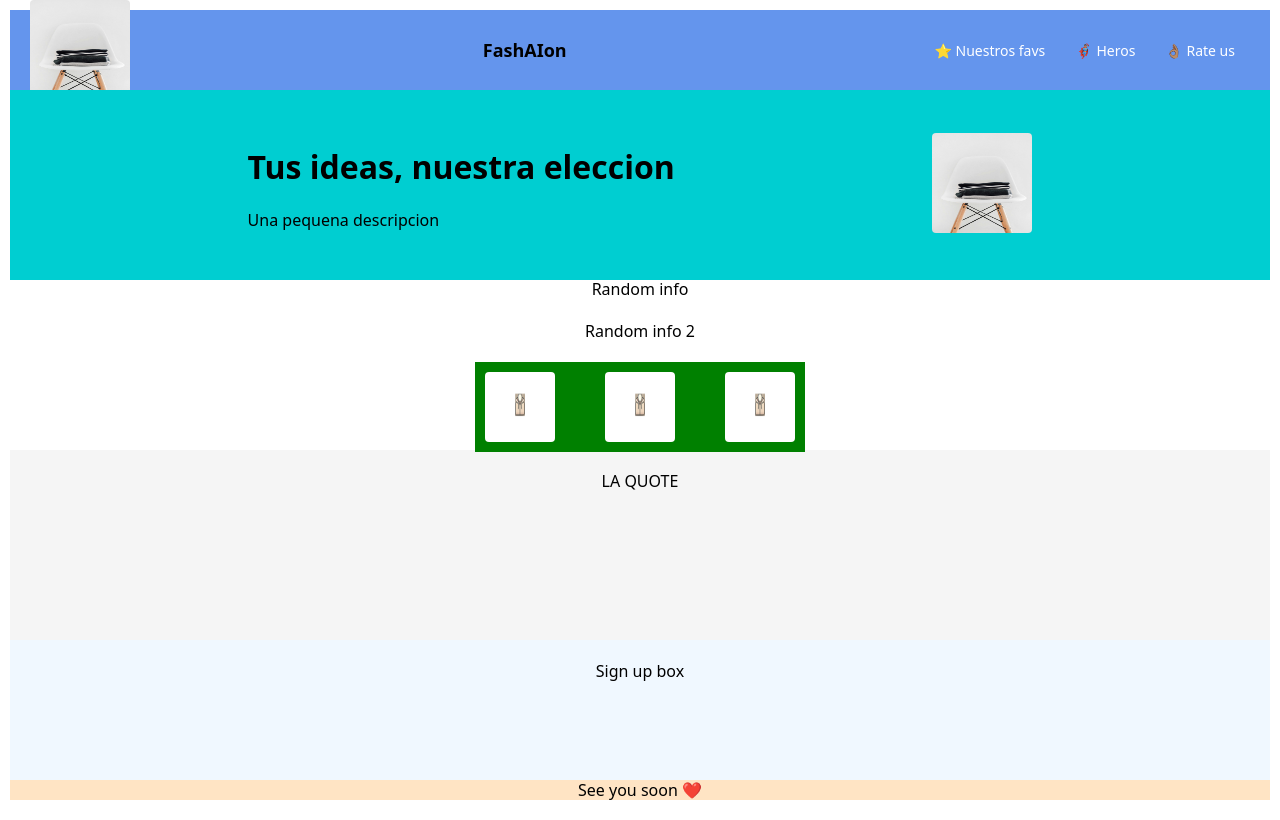
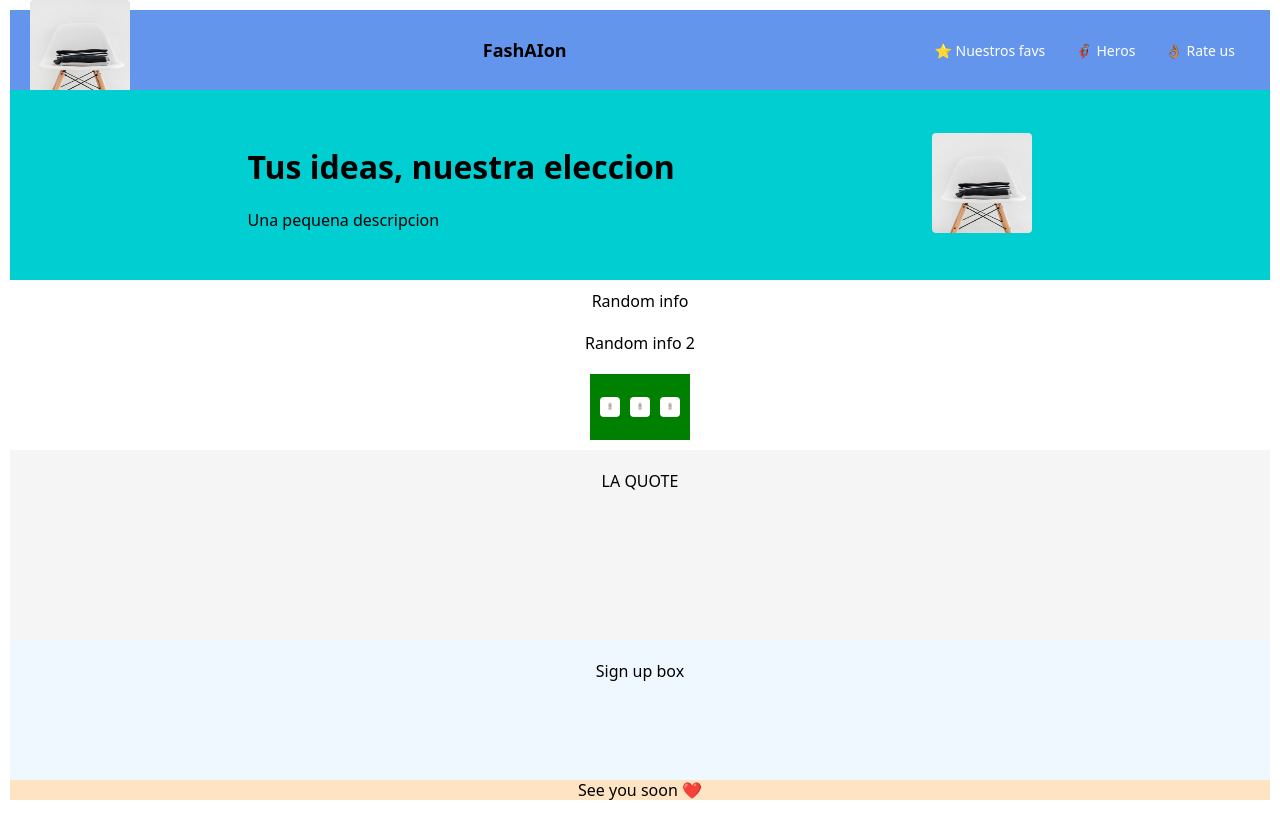
Before and after one commit to ultrasonicthomas/TEST_WEB, a plain HTML site: page index.html in a window 1280 px wide. Drawn offline with Linux system fonts and the light colour scheme.

Commit message:
Update style.css

```diff
--- a/style.css
+++ b/style.css
@@ -93,17 +93,18 @@ a {
     background-color: green;
     display: flex;
     flex: 1;
+    flex-direction: row;
     justify-content: space-between;
     align-items: center;
     padding: 10px;
-    gap: 50px;
+    gap: 10px;
 }
 
 .logo2{
     border: darkseagreen;
     border-radius: 4px;
-    width:70px;
-    height:70px;
+    width:20px;
+    height:20px;
 }
 
 .Quote{
```
